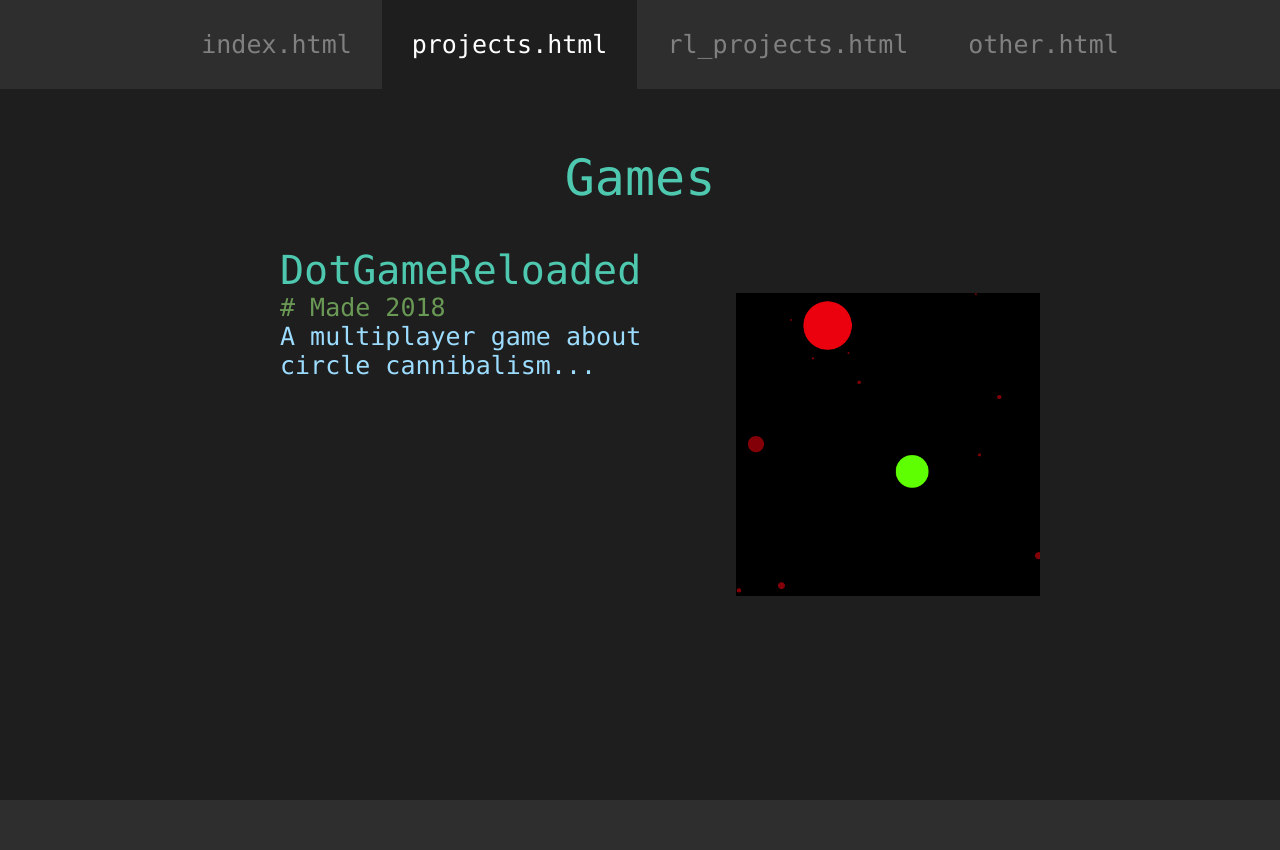
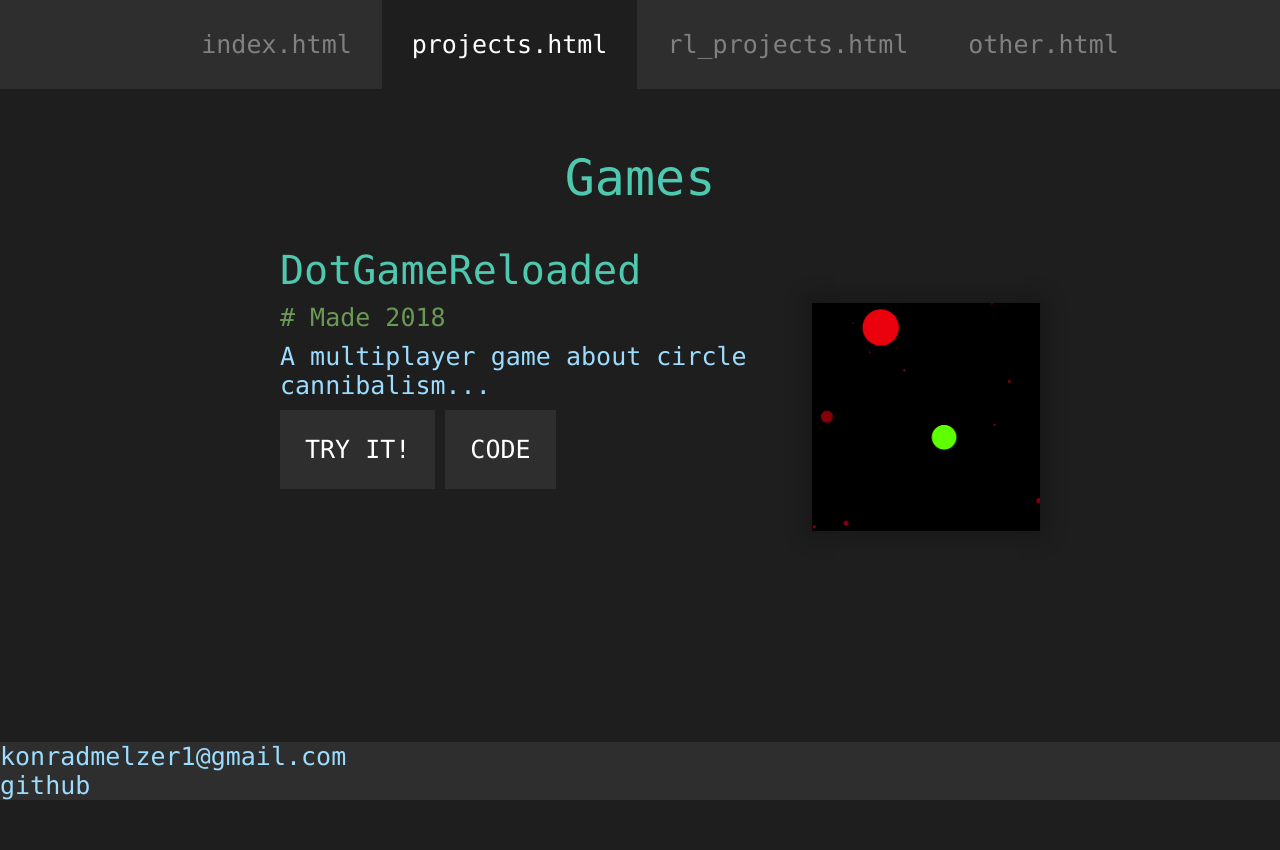
Before and after one commit to Konrad97/homepage, a PHP site: page /html/projects.html in a window 1280 px wide. After the commit the page ends 800 px from the top, so only its background shows below. Run offline with PHP 8.4, Linux system fonts and the light colour scheme.

Commit message:
Style Picture and add working Footer

```diff
--- a/css/stylesheet.css
+++ b/css/stylesheet.css
@@ -2,17 +2,23 @@
     margin: 0;
 }
 
-html, body {
+html {
     height: 100%;
-}
+  }
 
-body {
+  body {
     background: #1E1E1E;
-    padding-bottom: 50px;
-}
 
-header {
+    height: 100%;
+    width: 100%;
+    display: table;
+    table-layout: fixed;
+  }
+
+
+header, footer {
     background: #2E2E2E;
+    display: table-row;
 }
 
 nav {
@@ -33,8 +39,8 @@ nav li a:hover {
 }
 
 main {
-    /*padding-bottom:50px;*/
-}
+    display: table-row;
+    height: 100%;}
 
 main ul {
     text-align: left;
@@ -63,10 +69,26 @@ article {
     max-width: 800px;
 }
 
-.Site {
-    height: auto;
-    min-height: 100%;
-    padding-bottom:50px;
+article ul li h2 {
+    margin-bottom: 10px;
+}
+
+article ul li p {
+    margin-bottom: 10px;
+}
+
+article ul li a {
+    float: left;
+    margin: 0 10px 0 0;
+    padding: 25px;
+    background: #2E2E2E;
+    text-transform: uppercase;
+    text-decoration: none;
+    color: #FFFFFF;
+    font-family: Consolas, 'Courier New', monospace;
+    font-weight: normal;
+    font-size: 25px;
+    text-decoration: none;
 }
 
 .Card {
@@ -118,7 +140,8 @@ article {
 }
 
 .ItemImage {
-    width: 40%;
+    width: 30%;
     height: auto;
     float: right;
+    box-shadow: 0px 0px 20px 8px rgba(0, 0, 0, 0.2);
 }
--- a/html/projects.html
+++ b/html/projects.html
@@ -1,16 +1,16 @@
 <!DOCTYPE html>
 <html>
+
+<head>
 	<meta charset="utf-8" />
 	<meta name="theme-color" content="#4EC9B0" />
-
-<head>
 	<link rel="icon" href="/favicon.png">
 	<link rel="stylesheet" href="/css/stylesheet.css">
 	<link rel="stylesheet" href="/css/text.css">
 </head>
 
 <body>
-	<div class="Site">
+
 
 	<header>
 		<nav>
@@ -34,25 +34,26 @@
 	<main>
 		<article>
 
-				<h1 class="Text-Wrapper">Games</span></h1>
+			<h1 class="Text-Wrapper">Games</h1>
 			<ul>
 				<li>
-						<h1>
 					<h2>DotGameReloaded</h2>
 					<img class="ItemImage" src="/res/dotgameRemastered_screenshot.png">
 					<p><span class="Comment"># Made 2018</span></p>
 					<p>A multiplayer game about circle cannibalism...</p>
-						</h1>
+					<a href="https://games4u.uber.space/">Try it!</a>
+					<a href="https://games4u.uber.space/">Code</a>
+
 				</li>
 			</ul>
 		</article>
 
 	</main>
 
-	</div>
 
 	<footer>
-
+		<p>konradmelzer1@gmail.com</p>
+		<p>github</p>
 	</footer>
 
 </body>
--- a/html/rl_projects.html
+++ b/html/rl_projects.html
@@ -1,16 +1,15 @@
 <!DOCTYPE html>
 <html>
+
+<head>
     <meta charset="utf-8" />
     <meta name="theme-color" content="#4EC9B0" />
-
-<head>
     <link rel="icon" href="/favicon.png">
     <link rel="stylesheet" href="/css/stylesheet.css">
     <link rel="stylesheet" href="/css/text.css">
 </head>
 
 <body>
-    <div class="Site">
 
     <header>
         <nav>
@@ -39,7 +38,6 @@
 
     </main>
 
-    </div>
 
     <footer>
 
--- a/index.html
+++ b/index.html
@@ -1,17 +1,15 @@
 <!DOCTYPE html>
 <html>
 
+<head>
     <meta charset="utf-8" />
     <meta name="theme-color" content="#4EC9B0" />
-
-<head>
     <link rel="icon" href="favicon.png">
     <link rel="stylesheet" href="/css/stylesheet.css">
     <link rel="stylesheet" href="/css/text.css">
 </head>
 
 <body>
-    <div class="Site">
     <header>
         <nav>
             <ul>
@@ -86,7 +84,6 @@
         </div>
     </main>
 
-    </div>
 
     <footer>
 
```
Also changed, not shown: html/other.html (+3 -5 lines). Lines whose indentation alone changed are shown as unchanged.
